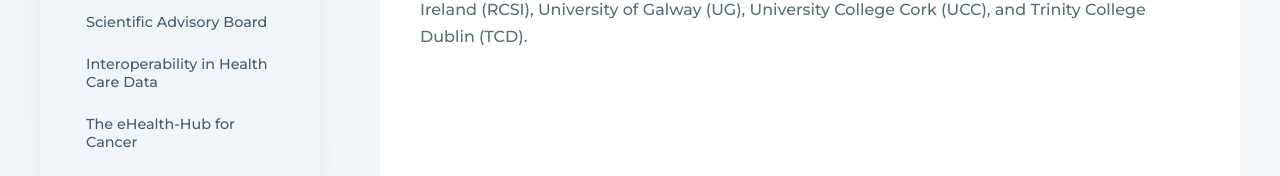
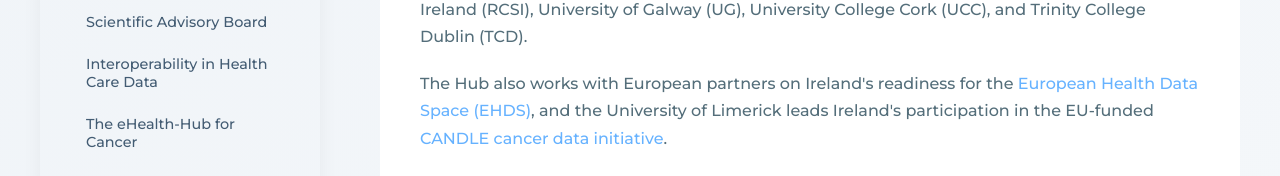
Before and after one commit to eHealthHub4Cancer/ehealth_hub, a React (Create React App) app: page /about in a window 1280 px wide. Shown: the part 299-475 px from the top of the page. Built offline with nearby package versions, Linux system fonts and the light colour scheme; no server answers.

Commit message:
Link the EHDS and CANDLE articles from the About page introduction

```diff
--- a/src/components/About.js
+++ b/src/components/About.js
@@ -1,4 +1,5 @@
 import React, { useEffect } from 'react';
+import { Link } from 'react-router-dom';
 import './About.css';
 import AOS from 'aos';
 import 'aos/dist/aos.css';
@@ -49,6 +50,12 @@ const About = () => {
                   NSRP North-South Research Programme
                 </a>
                 . The eHealth-Hub for Cancer is led by the University of Limerick (UL) and Queen's University Belfast (QUB), and partners with clinical and academic researchers from the University College Dublin (UCD), Royal College of Surgeons in Ireland (RCSI), University of Galway (UG), University College Cork (UCC), and Trinity College Dublin (TCD).
+              </p>
+              <p>
+                The Hub also works with European partners on Ireland's readiness for the{' '}
+                <Link to="/news/preparing-for-EHDS" className="highlight-link">European Health Data Space (EHDS)</Link>
+                , and the University of Limerick leads Ireland's participation in the EU-funded{' '}
+                <Link to="/news/ul-leads-ireland-in-eu-candle-cancer-data-project" className="highlight-link">CANDLE cancer data initiative</Link>.
               </p>
 
             </div>
```
